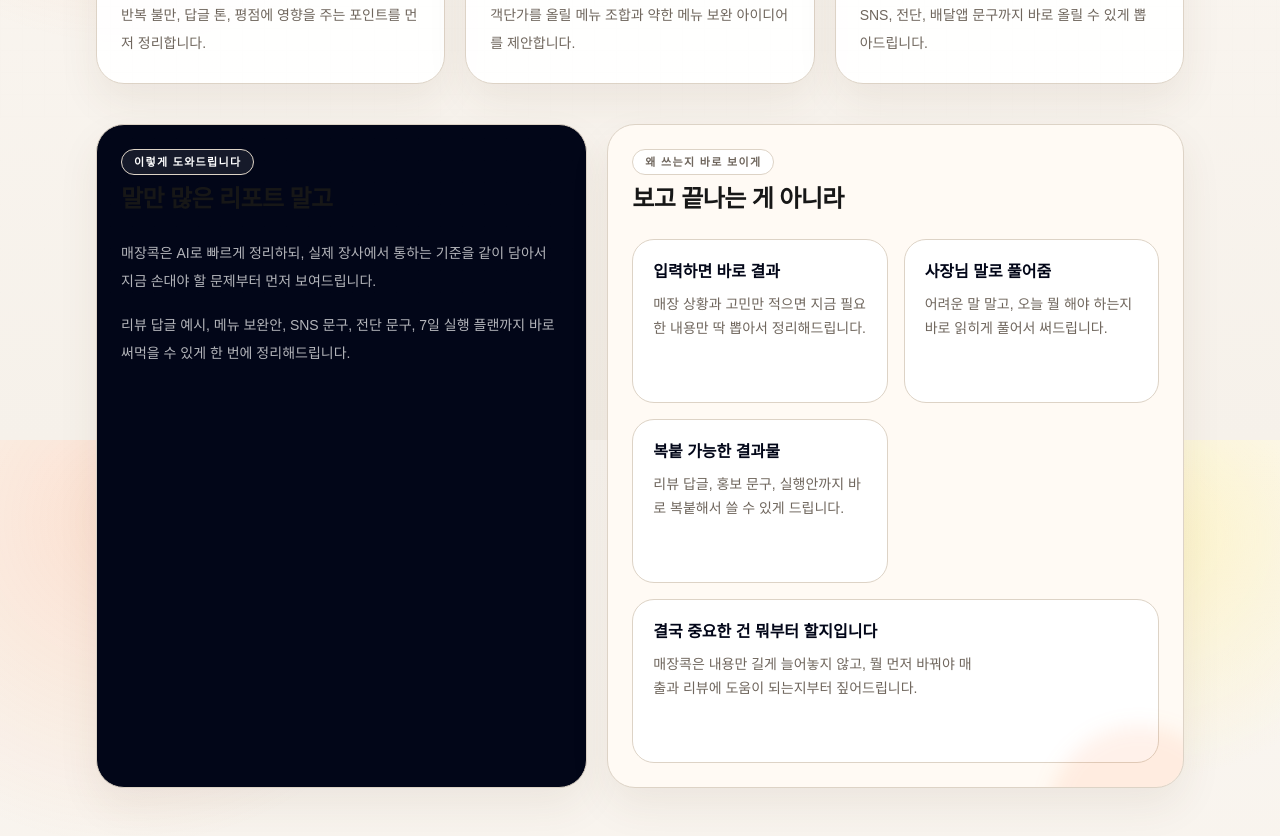
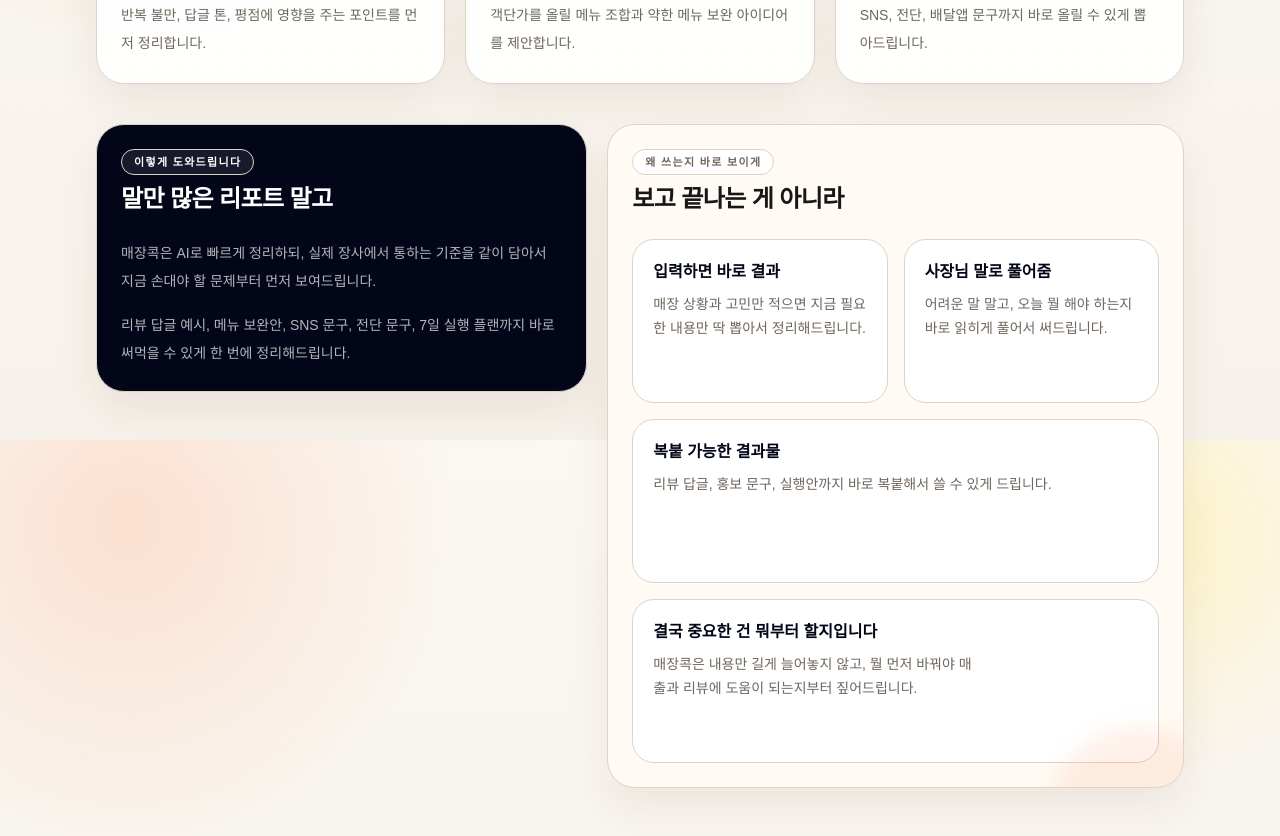
Before and after one commit to NACADMIC/storecok, a Next.js app: page / in a window 1280 px wide. Shown: the part 1160-1996 px from the top of the page. Built offline with nearby package versions, Linux system fonts and the light colour scheme; no server answers; a web font is replaced by a local one.

Commit message:
Fix_reason_section_layout

```diff
--- a/src/app/page.tsx
+++ b/src/app/page.tsx
@@ -213,13 +213,15 @@
         ))}
       </section>
 
-      <section className="grid gap-5 lg:grid-cols-[0.92fr_1.08fr]">
-        <Card className="bg-slate-950 text-white">
+      <section className="grid items-start gap-5 lg:grid-cols-[0.92fr_1.08fr]">
+        <Card className="self-start bg-slate-950 text-white">
           <CardHeader>
             <Badge className="w-fit border-white/15 bg-white/8 text-white">
               이렇게 도와드립니다
             </Badge>
-            <CardTitle className="text-2xl font-semibold">말만 많은 리포트 말고</CardTitle>
+            <CardTitle className="text-2xl font-semibold text-white">
+              말만 많은 리포트 말고
+            </CardTitle>
           </CardHeader>
           <CardContent className="space-y-4 text-sm leading-7 text-white/70">
             <p>
@@ -244,6 +246,7 @@
                 key={reason.title}
                 title={reason.title}
                 description={reason.description}
+                className={reason.title === "복붙 가능한 결과물" ? "sm:col-span-2" : undefined}
               />
             ))}
             <div className="flex h-full flex-col rounded-[22px] border border-[#e4d9cc] bg-white px-5 py-5 sm:col-span-2">
@@ -265,12 +268,18 @@
 function ReasonItem({
   title,
   description,
+  className,
 }: {
   title: string;
   description: string;
+  className?: string;
 }) {
   return (
-    <div className="flex min-h-[164px] h-full flex-col rounded-[22px] border border-[#e4d9cc] bg-white px-5 py-5">
+    <div
+      className={`flex min-h-[164px] h-full flex-col rounded-[22px] border border-[#e4d9cc] bg-white px-5 py-5 ${
+        className ?? ""
+      }`}
+    >
       <div className="text-base font-semibold text-slate-950">{title}</div>
       <p className="mt-2 text-sm leading-6 text-muted-foreground">{description}</p>
     </div>
```
